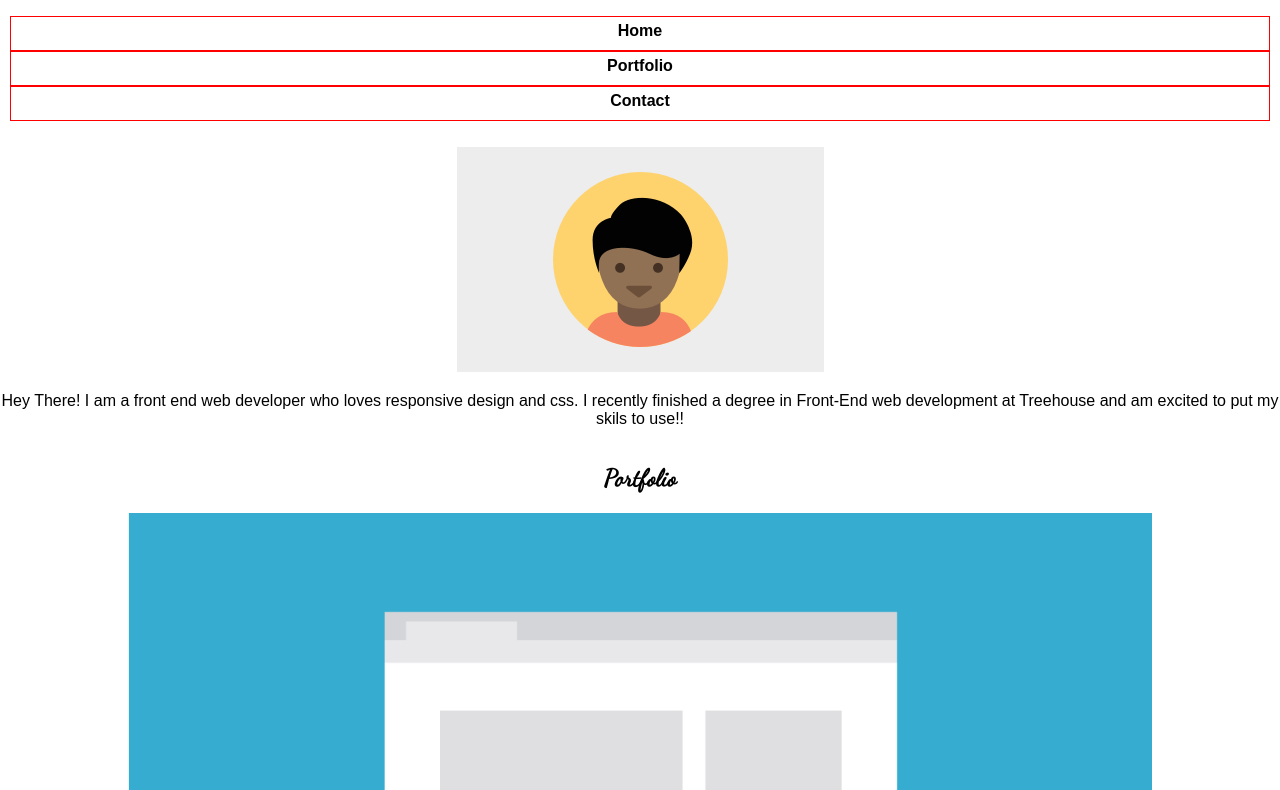
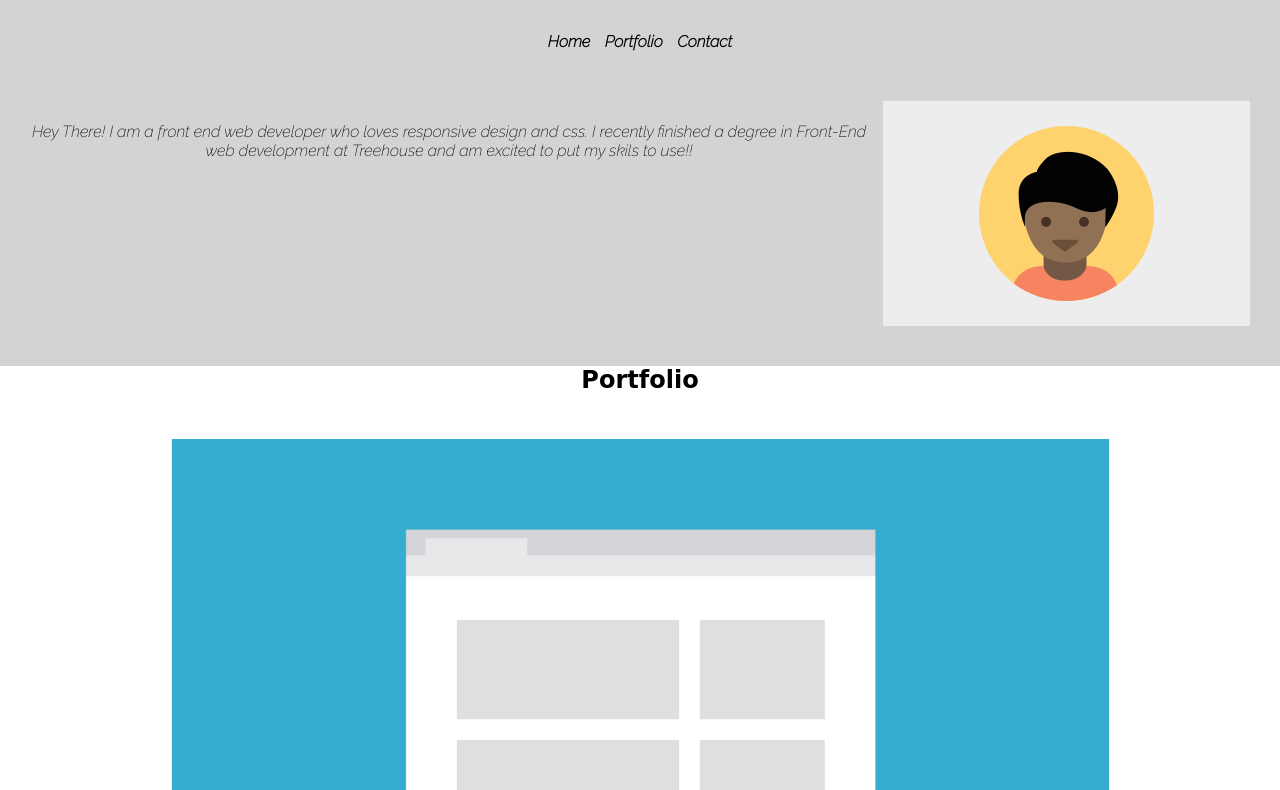
Before and after one commit to KSTartamella/Techdegree-Project-2, a plain HTML site: page index.html in a window 1280 px wide. Shown: the part 100-890 px from the top of the page. Drawn offline with Linux system fonts and the light colour scheme; a web font is replaced by a local one.

Commit message:
Added Media queries

```diff
--- a/css/styles.css
+++ b/css/styles.css
@@ -28,25 +28,21 @@ a:hover {
   width: 100%;
   min-height: 30px;
   padding: 10px;
+  margin-bottom: 15px;
   text-align: center;
 }
 .nav {
   display: flex;
+  flex-direction: column;
   justify-content: space-around;
   font-weight: 700;
   list-style-type: none;
-  margin: 0 auto;
-  padding: 0;
+  color: black;
 }
 
-.nav {
-    display: block;
-    margin-right: auto;
-    color: black;
-}
 .nav li {
-  padding: 5px 10px 10px 10px;
-  border: solid 1px red;
+  padding: 10px 10px 10px 10px;
+  margin: 5px 5px;
   background-color: white;
 }
 .nav a {
@@ -57,44 +53,57 @@ a:hover {
 }
 
 header {
+  background-color: lightgray;
   text-align: center;
-  overflow: hidden;
-  padding-top: 25px;
+  /* overflow: hidden; */
+  padding: 0 10px;
+
 }
-
-h1,
-h2 {
-font-family: 'Dancing Script', cursive;
+header p {
+padding: 25px 15px 50px 15px;
 
 }
 
+.name {
+color: #800080;
+font-family: 'Dancing Script', cursive;
+}
+ h1,
+ h2,
+.portfolio,
 h3 {
 font-family: 'Shadows Into Light Two', cursive;
 }
 
 p, li {
-font-family: 'Source Sans Pro', sans-serif;
+font-family: 'Raleway', sans-serif;
 
 }
 
 ul {
 list-style-type: none;
+}
+
+.container,
+.container p {
+padding: 5px 5px;
+border: 5px 5px;
 
 
 }
+
 .container,
 .main-footer {
 background-color: lightgray;
-margin: 0, 10px 0 10px;
 }
 
-.col {
+/* .col {
 margin:auto;
 padding: 10px;
 
-}
+} */
 img {
-  max-width: 80%;
+  max-width: 75%;
 }
 
 
@@ -105,3 +114,54 @@ display: flex;
 justify-content: space-between;
 text-align: center;
 }
+
+.footer-nav {
+display: none;
+}
+
+/* media queries */
+
+@media (min-width: 768px) {
+  .main-nav,
+  .main-nav li {
+  display: inline-block;
+  border: none;
+  color:inherit;
+  }
+
+  .nav li {
+  padding: 5px 5px;
+  margin: 0;
+  background-color: lightgray;
+  }
+
+.portfolio,
+.portfolio h2 {
+padding: 25px 15px;
+
+}
+
+.header-container,
+.header-container img {
+ float: right;
+ padding: 20px 15px;
+}
+
+
+.col-search {
+  float: right;
+}
+
+
+.footer-container li {
+display: none;
+
+}
+
+.footer-nav,
+.footer-nav li {
+  display:inline-block;
+  padding: 10px 10px 10px 10px;
+}
+
+}
```
